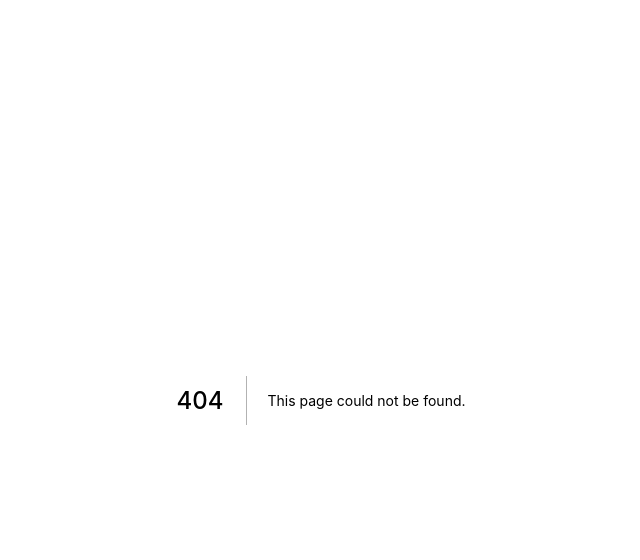
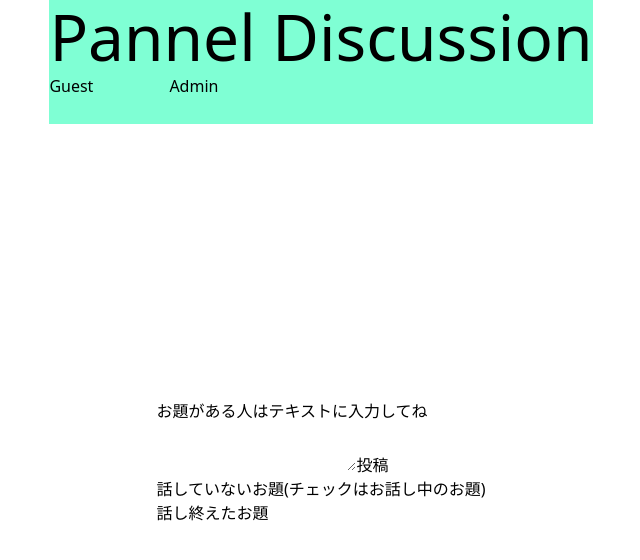
Before and after one commit to mo-ri-regen/discussion, a Next.js app: page / in a window 1280 px wide. Before the commit this address had no page. Shown: the top 560 px of the page, without its empty margins (319-959 px from the left). Built offline with nearby package versions, Linux system fonts and the light colour scheme.

Commit message:
🚚 jsxからtsxに変更

```diff
--- /dev/null
+++ b/src/pages/index.tsx
@@ -0,0 +1,164 @@
+import Head from "next/head";
+import styles from "../styles/Home.module.css";
+import React, { useState } from "react";
+import Link from 'next/link'
+
+import { Header } from '../components/header'
+import { Contribution} from '../components/contribution'
+
+export default function Home() {
+  //投稿テキスト
+  const [contributionText, setContributionText] = useState<string>('');
+  //話し終えたお題
+  const [finishedText, setFinishedText] = useState<string[]>([]);
+  //お話し中
+  const [talkingText, setTalkingText] = useState<string[]>([]);
+  //未着手のお題
+  const [noBeginingText, setNoBeginingText] = useState<string[]>([]);
+
+  let noBeginingArea = {
+    backgroundColor: "#8ba2bd",
+
+  };
+  //未着手のお題へいくテキスト
+  const onChangeText = (e: React.ChangeEvent<HTMLInputElement>) => {
+    setContributionText(e.target.value);
+    //setAddText(e.target.value);
+    localStorage.setItem('text',contributionText);
+  };
+  const onClickAdd = () => {
+    // alert(text);
+  };
+  //話し中の背景変更
+  const onChangeTalkingStyle = ()=>{
+    // const talking = styles.no_begining_area;
+    // talking.style.backgroundColor="#c3ebff"
+    // noBeginingArea.backgroundColor=
+
+  };
+  //お題の削除
+  const onClickDeleteTalking =(index:number)=>{
+    const text :string[]= [...noBeginingText];
+    text.splice(index, 1);
+    setNoBeginingText(text);
+
+  };
+  //投稿ボタンクリック
+  const handleContribution = () => {
+    const text :string[]= [...noBeginingText, contributionText];
+    setNoBeginingText(text);
+    setContributionText("");
+  };
+  //トーク終了ボタン押下
+  const onChangeTalkingFinish = (changeTalkingText:string, index:number) =>{
+    const textList :string[]=[...noBeginingText];
+    const text :string[] = [...finishedText, changeTalkingText];
+    setFinishedText(text);
+    textList.splice(index, 1);
+    setNoBeginingText(textList);
+  };
+//話し終えたお題の削除
+  const onClickDeleteFinishTalking =(index:number)=>{
+    const text:string[] = [...finishedText];
+    text.splice(index, 1);
+    setFinishedText(text);
+  };
+
+  // //WebStorageに投稿内容保存
+  // try{
+  //   //利用可否チェック
+  //   localStorage.setItem('_test', 0);
+  //   localStorage.removeItem('_test');
+  // }
+  // catch(e){
+  //   alert(e);
+  // }
+
+  //投稿内容のロード
+  const loadText = () =>{
+
+  };
+
+  return (
+    <div className={styles.container}>
+      <Head>
+        <title>パネルディスカッション</title>
+        <link rel="icon" href="/it-kingdom.png" />
+      </Head>
+
+      <Header />
+
+      <main className={styles.main}>
+        {/* モーダルウィンドウ */}
+        {/* 参考(MIT)https://github.com/codrops/ModalWindowEffects */}
+        {/* <div className={styles.mdModal styles.mdEffect1} id="modal-1">
+          <div className={styles.mdContent}>
+            <h3>Modal Dialog</h3>
+            <div>
+              <p>This is a modal window. You can do the following things with it:</p>
+              <ul>
+                <li><strong>Read:</strong> Modal windows will probably tell you something important so don't forget to read what it says.</li>
+                <li><strong>Look:</strong> modal windows enjoy a certain kind of attention; just look at it and appreciate its presence.</li>
+                <li><strong>Close:</strong> click on the button below to close the modal.</li>
+              </ul>
+              <button className={styles.mdClose}>Close me!</button>
+            </div>
+          </div>
+        </div> */}
+
+        <div className={styles.mdOverlay}></div>
+        {/* 投稿エリア */}
+        <Contribution contributionText={contributionText} onChangeText={onChangeText} handleContribution={handleContribution}/>
+
+        {/* 未着手のお題 */}
+        <div className={styles.no_begining_area_component}>
+          <h2>話していないお題(チェックはお話し中のお題)</h2>
+          <ul>
+            {noBeginingText.map((noBegining,index) => {
+              return (
+                // <div className={styles.no_begining_area}>
+                <div style={noBeginingArea}>
+                  <li>
+                    <label><input type="checkbox" value="{noBegining}"></input>
+                    {noBegining}
+                    </label>
+                  </li>
+                  <button onClick={()=>onChangeTalkingFinish(noBegining, index)}>トーク終了</button>
+                </div>
+              );
+            })}
+          </ul>
+        </div>
+
+        {/* 話し終えたお題 */}
+        <h2>話し終えたお題</h2>
+        <div className={styles.no_begining_area_component}>
+          <ul>
+            {finishedText.map((finishing,index) => {
+              return (
+                // <div className={styles.no_begining_area}>
+                <div style={noBeginingArea}>
+                  <li>{finishing}</li>
+                  {/* <button onClick={()=>onChangeTalkingFinish(noBegining)}>トーク終了</button> */}
+                </div>
+              );
+            })}
+          </ul>
+        </div>
+
+      </main>
+
+      {/* <footer className={styles.footer}>
+        <a
+          href="https://vercel.com?utm_source=create-next-app&utm_medium=default-template&utm_campaign=create-next-app"
+          target="_blank"
+          rel="noopener noreferrer"
+        >
+          Powered by{" "}
+          <img src="/vercel.svg" alt="Vercel Logo" className={styles.logo} />
+        </a>
+      </footer> */}
+
+    </div>
+  );
+}
```
Also changed, not shown: src/components/closed/index.tsx (added).
